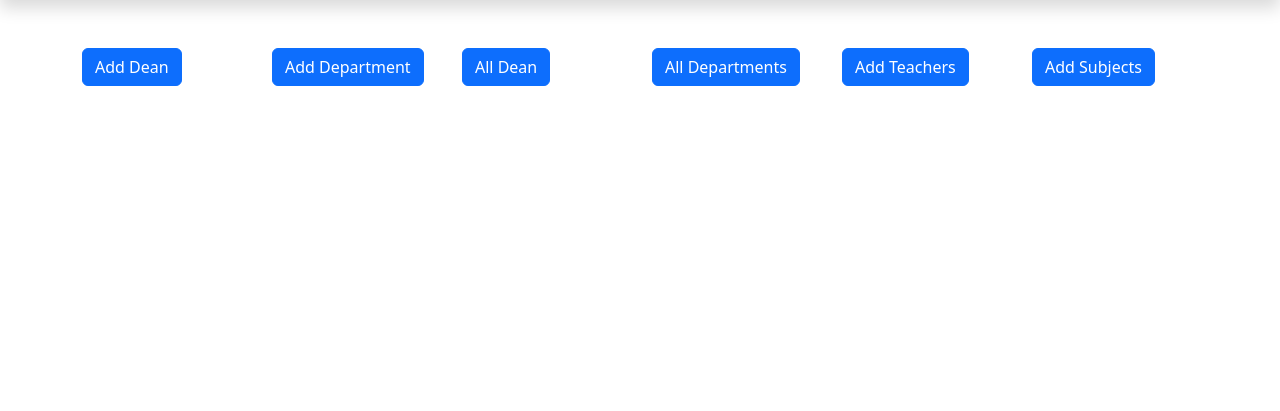
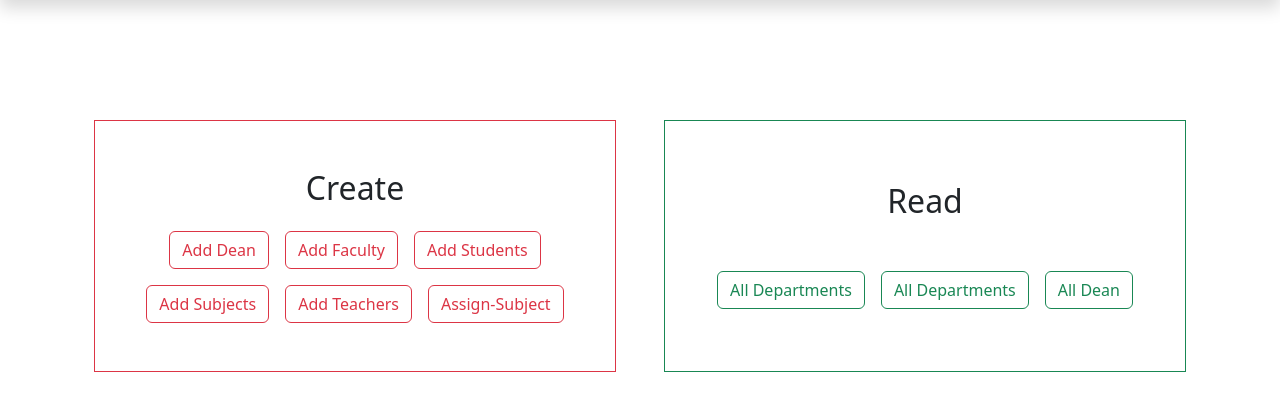
Before and after one commit to sumitsaini78/AMS-MHU, a PHP site: page /admin/index.php in a window 1280 px wide. Shown: the part 60-471 px from the top of the page. Run offline with PHP 8.4, Linux system fonts and the light colour scheme; a user stored in the database is signed in; data comes from the database, SQL or seed files in the repository.

Commit message:
fixed small unorganized

```diff
--- a/admin/index.php
+++ b/admin/index.php
@@ -40,7 +40,8 @@ if ($result && mysqli_num_rows($result) == 1) {
             <div class="container-fluid">
                 <span class="navbar-brand mb-0 h1 fs-3 fw-bold">Mhu-AMS</span>
                 <a href="index.php" class="--bs-body-bg">Home</a>
-                <div class="right"><a href=""><span class="navbar-text text-white bg-secondary px-3 py-1 rounded-pill small">
+                <div class="right"><a href=""><span
+                            class="navbar-text text-white bg-secondary px-3 py-1 rounded-pill small">
                             <i class="fa-solid fa-user-tie me-1"></i> Welcome, <?php echo $admin_name; ?>
                         </span>
                         <a href="../logout.php" class="btn btn-outline-light ms-3">Logout</a></a></div>
@@ -49,19 +50,47 @@ if ($result && mysqli_num_rows($result) == 1) {
     </header>
     <div class="container my-5">
         <div class="row">
-            <div class="col"> <a href="add_dean.php" target="_blank"> <button type="button" class="btn btn-primary">Add
-                        Dean</button></a></div>
-            <div class="col"> <a href="add_department.php" target="_blank"><button type="button"
-                        class="btn btn-primary">Add
-                        Department</button></a></div>
-            <div class="col"><a href="All_Dean_Details.php" class="btn btn-primary">All Dean</a></div>
-            <div class="col"><a href="All_Dept_Details.php" class="btn btn-primary">All Departments</a></div>
+            <div class="col"> </div>
+
+            <div class="col"></div>
+            <div class="col"></div>
             <div class="col">
-                <div class="col"><a href="add_teacher.php" class="btn btn-primary">Add Teachers</a></div>
             </div>
-            <div class="col"><a href="add_subjects.php" class="btn btn-primary">Add Subjects</a></div>
         </div>
+    </div>
+    <div class="container">
+        <div class="row">
+            <div
+                class="col border border-danger d-flex m-4 p-5 justify-content-center align-items-center flex-wrap gap-3">
+                <h2 class="text-center w-100">Create</h2>
+                <a href="add_dean.php" target="_blank"> <button type="button" class="btn btn-outline-danger">Add
+                        Dean</button></a>
+                <a href="add_Faculty.php">
+                    <button type="button" class="btn btn-outline-danger">Add Faculty</button>
+                </a>
+                <a href="add_Students.php">
+                    <button type="button" class="btn btn-outline-danger">Add Students</button>
+                </a>
+                <a href="add_Subjects.php">
+                    <button type="button" class="btn btn-outline-danger">Add Subjects</button>
+                </a>
+                <a href="add_Teacher.php">
+                    <button type="button" class="btn btn-outline-danger">Add Teachers</button>
+                </a>
+                <a href="subject_Teacher_Allotment.php">
+                    <button type="button" class="btn btn-outline-danger">Assign-Subject</button>
+                </a>
+            </div>
+            <div
+                class="col border border-success d-flex m-4 p-5 justify-content-center align-items-center flex-wrap gap-3">
+                <h2 class="text-center w-100">Read</h2>
 
+                <a href="All_Dept_Details.php" class="btn btn-outline-success">All Departments</a>
+                <a href="All_Dept_Details.php" class="btn btn-outline-success">All Departments</a>
+                <a href="All_Dean_Details.php" class="btn btn-outline-success">All Dean</a>
+            </div>
+        </div>
+    </div>
     <script src="https://cdn.jsdelivr.net/npm/bootstrap@5.3.8/dist/js/bootstrap.bundle.min.js"
         integrity="sha384-FKyoEForCGlyvwx9Hj09JcYn3nv7wiPVlz7YYwJrWVcXK/BmnVDxM+D2scQbITxI"
         crossorigin="anonymous"></script>
```
Also changed, not shown: dean/index.php (+15 -4 lines), admin/add_Faculty.php (renamed from admin/add_department.php), dean/add_Faculty.php (renamed from dean/add_department.php). Lines whose indentation alone changed are shown as unchanged.
